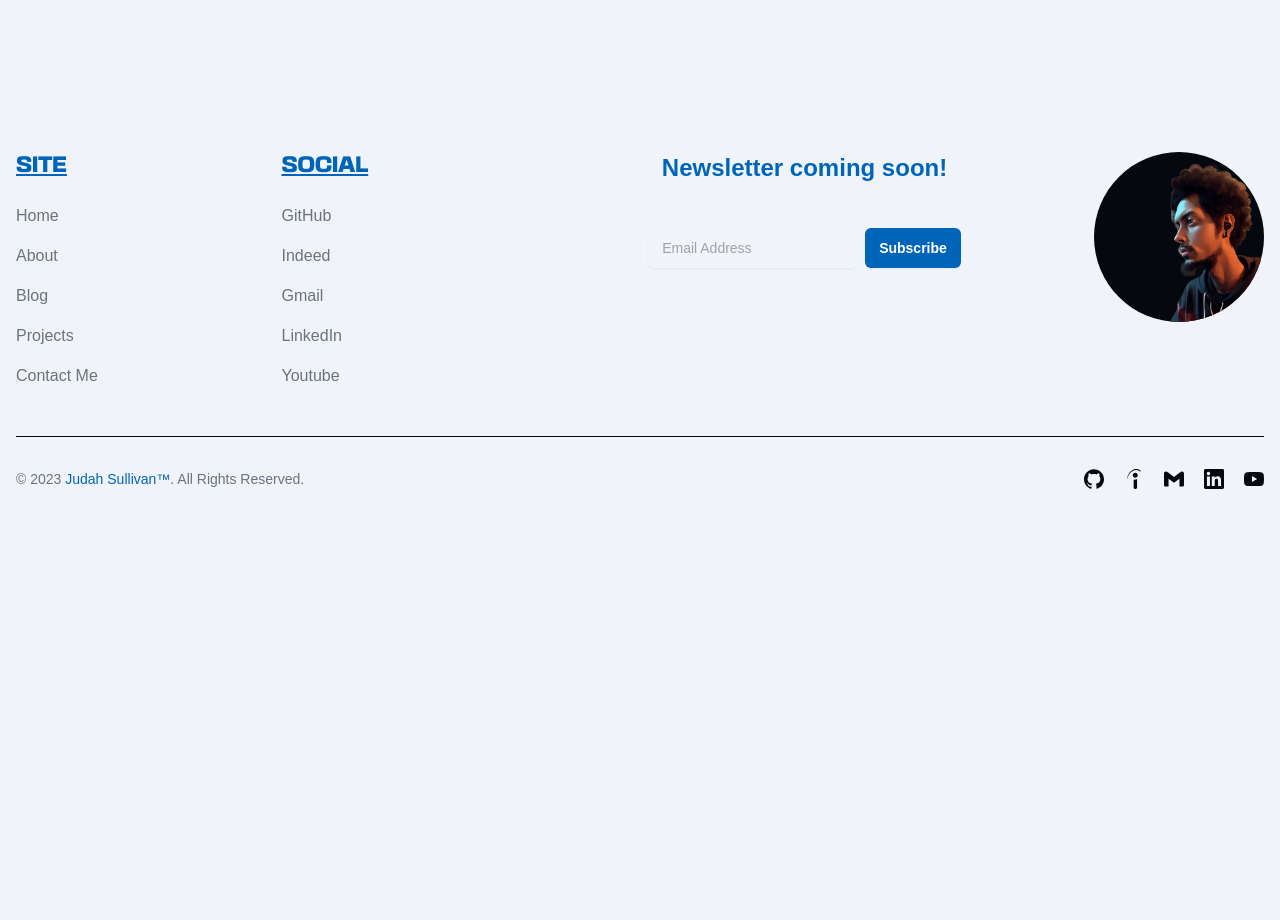
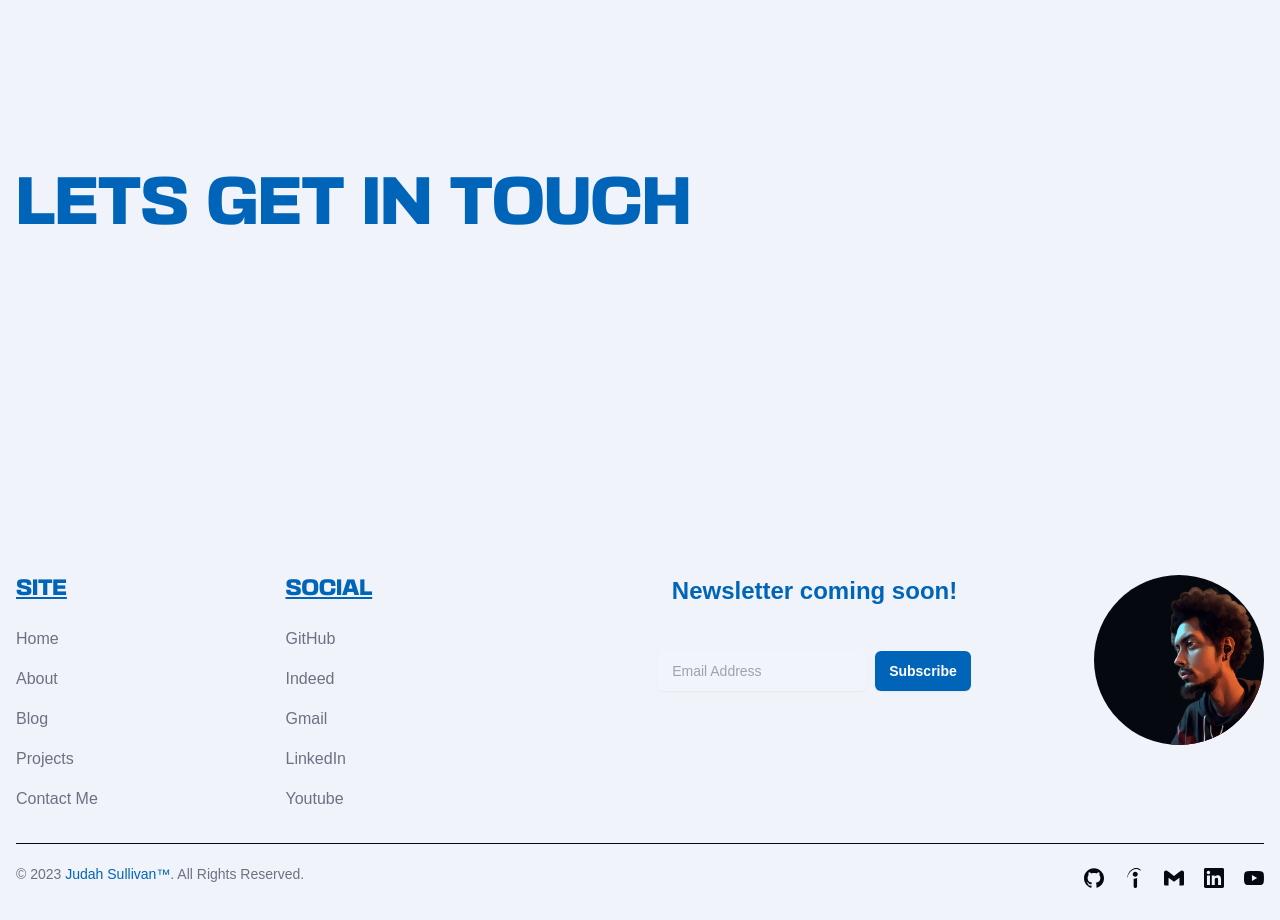
Before and after one commit to judahsullivan/Tina-Blog, a Next.js app: page / in a window 1280 px wide. Shown: the part 680-1600 px from the top of the page. Before the commit the page ends 1201 px from the top, so only its background shows below. Built offline with nearby package versions, Linux system fonts and the light colour scheme; a web font is replaced by a local one.

Commit message:
added heading to the footer page

```diff
--- a/src/components/navigation/footer/index.tsx
+++ b/src/components/navigation/footer/index.tsx
@@ -5,11 +5,12 @@ import Link from 'next/link';
 
 export default function Footer() {
   return (
-    <footer className="">
+    <footer className="flex-col flex justify-between min-h-screen">
+      <h1 className="text-4xl mt-10 md:text-6xl font-basement p-4">Lets Get In Touch</h1>
       {footerData.map((footer, index) => (
         <div key={index} className="mx-auto w-full max-w-screen-xl p-4 py-6 lg:py-8">
-          <div className="flex justify-between w-full flex-col-reverse md:flex-row gap-10 items-center md:items-start">
-            <div className="grid grid-cols-2 gap-8 w-full text-center md:text-left">
+          <div className="flex justify-between w-full flex-col-reverse md:flex-row gap-5 items-center md:items-start">
+            <div className="grid grid-cols-2 gap-5 w-full text-center md:text-left">
               {footer.pageLinks && (
                 <div key={footer.pageLinks.sectionName}>
                   <h2 className="mb-6 font-grotesque font-semibold text-theme-accent uppercase  text-xl underline underline-offset-2">
@@ -83,14 +84,14 @@ export default function Footer() {
           </div>
 
           {/* Your remaining content */}
-          <hr className="my-6 border-theme-base sm:mx-auto lg:my-8" />
+          <hr className="my-2 border-theme-base sm:mx-auto lg:my-4" />
 
           <div className="flex flex-col md:flex-row items-center sm:justify-between">
             <span className="text-sm text-gray-500 sm:text-center dark:text-gray-400">
               © 2023 <span className="text-theme-accent">Judah Sullivan™</span>. All Rights
               Reserved.
             </span>
-            <div className="flex mt-4 space-x-5 sm:justify-center sm:mt-0">
+            <div className="flex mt-2  space-x-5 sm:justify-center ">
               {footer.externalLinks?.links?.map((link, index) => (
                 <Link href={link?.url} key={index} target="_blank">
                   {link?.icon && link.icon({ size: 20 })}
```
